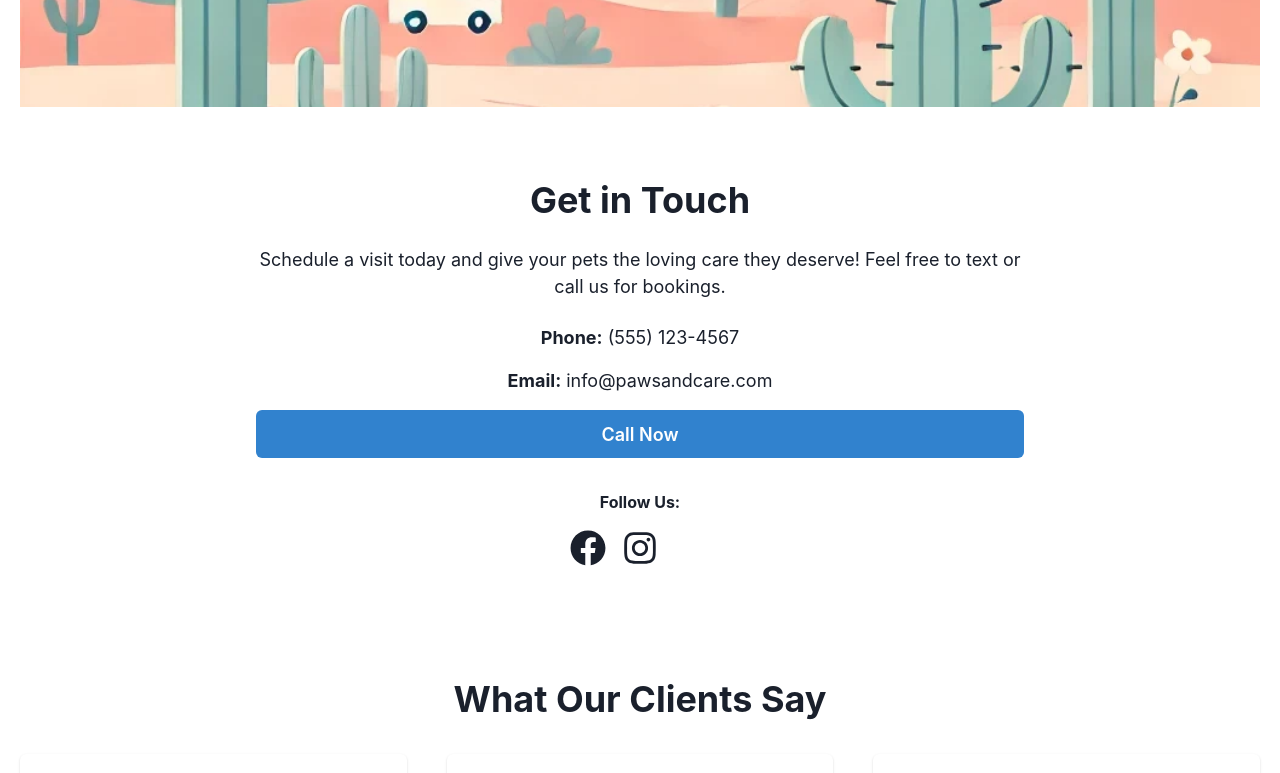
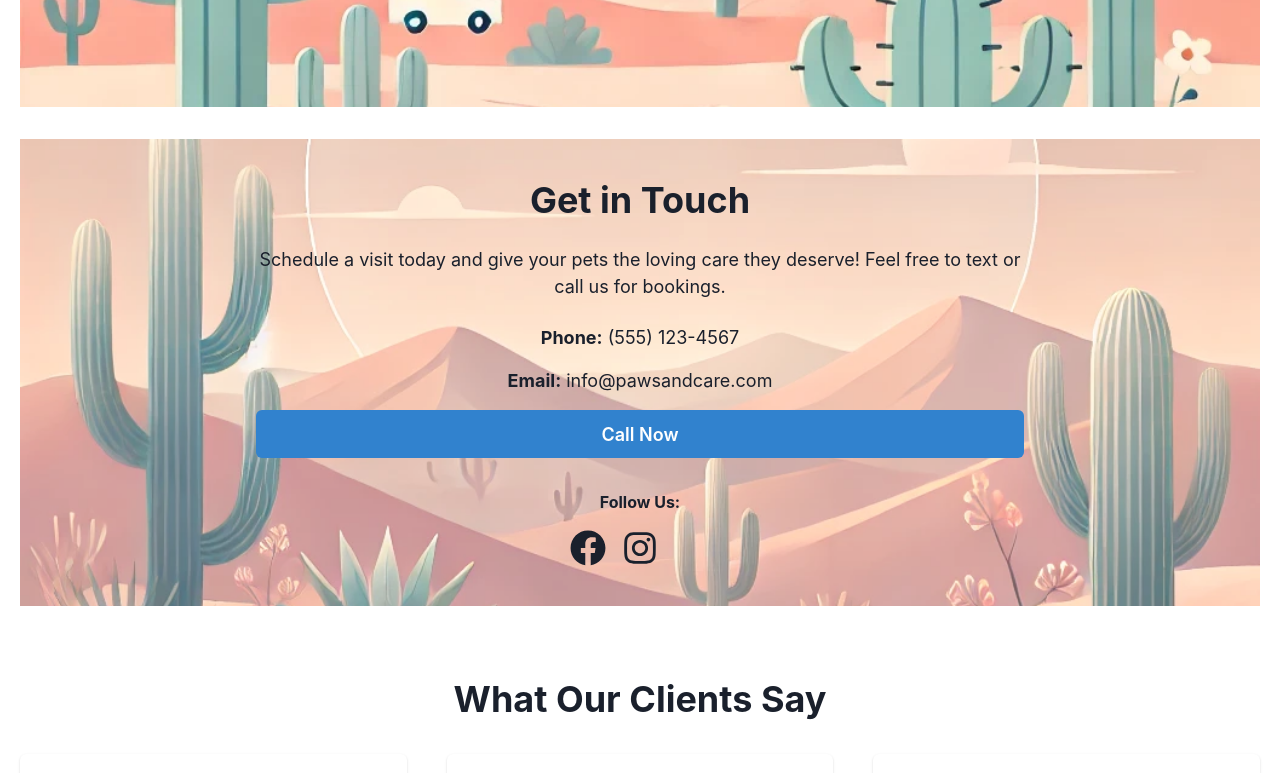
Before and after one commit to KadeKorn/Paes_and_relax, a React (Create React App) app: page / in a window 1280 px wide. Shown: the part 2080-2853 px from the top of the page. Built offline with nearby package versions, Linux system fonts and the light colour scheme.

Commit message:
added bg to booking section

```diff
--- a/src/components/BookingSection.js
+++ b/src/components/BookingSection.js
@@ -1,11 +1,31 @@
 import React from 'react';
 import { Box, VStack, Heading, Text, Button, SimpleGrid, Link } from '@chakra-ui/react';
-import { FaFacebook, FaInstagram} from 'react-icons/fa';
+import { FaFacebook, FaInstagram } from 'react-icons/fa';
 
 const BookingSection = () => {
   return (
-    <Box as="section" py={10}>
-      <VStack spacing={6} align="stretch" maxW="container.md" mx="auto">
+    <Box
+      as="booking"
+      py={10}
+      backgroundImage="url('/Booking BG.webp')" // Background image
+      backgroundSize="cover"
+      backgroundPosition="center"
+      backgroundRepeat="no-repeat"
+      position="relative" // To place the transparent overlay over the background image
+    >
+      {/* Transparent overlay */}
+      <Box
+        position="absolute"
+        top="0"
+        left="0"
+        right="0"
+        bottom="0"
+        backgroundColor="rgba(255, 255, 255, 0.2)" // Slightly transparent white overlay
+        zIndex={1} // Ensure the content stays above this layer
+      />
+
+      {/* Content */}
+      <VStack spacing={6} align="stretch" maxW="container.md" mx="auto" zIndex={2} position="relative">
         {/* Main Heading */}
         <Heading as="h2" size="xl" textAlign="center">
           Get in Touch
@@ -27,10 +47,11 @@ const BookingSection = () => {
           <Text fontSize="lg">
             <Text as="span" fontWeight="bold">Email:</Text> info@pawsandcare.com
           </Text>
-        {/* Call to Action Button */}
-        <Button colorScheme="blue" size="lg" width="full" onClick={() => window.location.href = 'tel:5551234567'}>
-          Call Now
-        </Button>
+
+          {/* Call to Action Button */}
+          <Button colorScheme="blue" size="lg" width="full" onClick={() => window.location.href = 'tel:5551234567'}>
+            Call Now
+          </Button>
 
           {/* Social Media */}
           <Text fontWeight="bold" mt={4}>Follow Us:</Text>
--- a/src/components/Header.js
+++ b/src/components/Header.js
@@ -58,7 +58,7 @@ const Header = () => {
             Services
           </Link>
           <Link
-            href="#contact"
+            href="#booking"
             mr={4}
             color="blue.900"
             _hover={{ color: "blue.500", textDecoration: "underline" }}
```
Also changed, not shown: src/components/Footer.js (+7 -27 lines), public/Booking BG.webp (added), public/Footer BG Sunset similat to About BG.webp (added).
